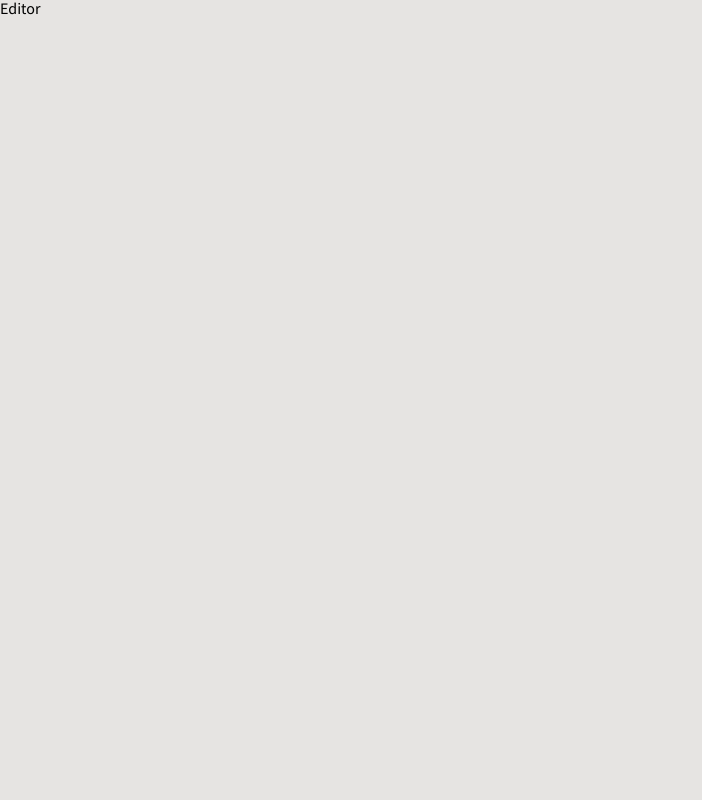
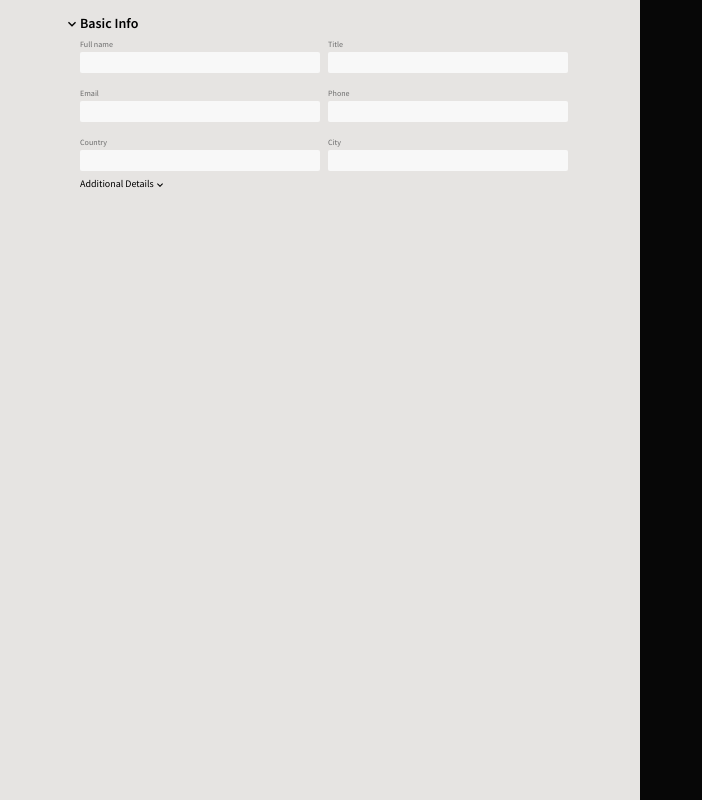
Before and after one commit to sndell/simple-cv, a React (Create React App) app: page /editor in a window 1280 px wide. Shown: the whole page, without its empty margins (0-702 px from the left). Built offline with nearby package versions, Linux system fonts and the light colour scheme.

Commit message:
added react redux + started working on editor

```diff
--- a/package.json
+++ b/package.json
@@ -3,6 +3,7 @@
   "version": "0.1.0",
   "private": true,
   "dependencies": {
+    "@reduxjs/toolkit": "^1.8.5",
     "@testing-library/jest-dom": "^5.16.5",
     "@testing-library/react": "^13.4.0",
     "@testing-library/user-event": "^14.4.3",
@@ -13,6 +14,8 @@
     "@types/styled-components": "^5.1.26",
     "react": "^18.2.0",
     "react-dom": "^18.2.0",
+    "react-icons": "^4.4.0",
+    "react-redux": "^8.0.2",
     "react-router-dom": "6.3.0",
     "react-scripts": "5.0.1",
     "styled-components": "^5.3.5",
--- a/src/App.tsx
+++ b/src/App.tsx
@@ -1,16 +1,20 @@
+import store from './store';
+import { Provider } from 'react-redux';
 import GlobalStyles from './common/styles/global';
+import { ThemeProvider } from 'styled-components';
 import theme from './common/styles/theme';
-import { ThemeProvider } from 'styled-components';
 import { Outlet } from 'react-router-dom';
 
 type Props = {};
 
 const App = (props: Props) => {
   return (
-    <ThemeProvider theme={theme}>
-      <GlobalStyles />
-      <Outlet />
-    </ThemeProvider>
+    <Provider store={store}>
+      <ThemeProvider theme={theme}>
+        <GlobalStyles />
+        <Outlet />
+      </ThemeProvider>
+    </Provider>
   );
 };
 
--- a/src/common/styles/theme.ts
+++ b/src/common/styles/theme.ts
@@ -1,6 +1,6 @@
 const theme = {
   colors: {
-    primary: '#ffffff',
+    primary: '#f8f8f8',
     secondary: '#070707',
     secondary_dark: '#000000',
     tertiary: '#303030',
--- /dev/null
+++ b/src/pages/editor/components/Basic.tsx
@@ -0,0 +1,125 @@
+import styled from 'styled-components';
+import { MdExpandMore, MdExpandLess } from 'react-icons/md';
+import { useState } from 'react';
+// import { IBasic } from '../../../types/editor';
+
+type Props = {};
+
+const Basic = (props: Props) => {
+  const [expanded, setExpanded] = useState(false);
+  const toggleExpanded = () => {
+    setExpanded((old) => !old);
+    console.log('helo');
+  };
+  return (
+    <Wrapper>
+      <Text>
+        <MdExpandMore />
+        <h1>Basic Info</h1>
+      </Text>
+      <Inputs>
+        <Container>
+          <label htmlFor="name">Full name</label>
+          <input type="text" id="name" />
+        </Container>
+        <Container>
+          <label htmlFor="title">Title</label>
+          <input type="text" id="title" />
+        </Container>
+        <Container>
+          <label htmlFor="email">Email</label>
+          <input type="text" id="email" />
+        </Container>
+        <Container>
+          <label htmlFor="phone">Phone</label>
+          <input type="text" id="phone" />
+        </Container>
+        <Container>
+          <label htmlFor="country">Country</label>
+          <input type="text" id="country" />
+        </Container>
+        <Container>
+          <label htmlFor="city">City</label>
+          <input type="text" id="city" />
+        </Container>
+        {expanded && (
+          <>
+            <Container>
+              <label htmlFor="address">Adress</label>
+              <input type="text" id="address" />
+            </Container>
+            <Container>
+              <label htmlFor="zip">Zip code</label>
+              <input type="text" id="zip" />
+            </Container>
+          </>
+        )}
+      </Inputs>
+      <Expand onClick={toggleExpanded}>
+        <h1>Additional Details</h1>
+        {expanded ? <MdExpandLess /> : <MdExpandMore />}
+      </Expand>
+    </Wrapper>
+  );
+};
+
+const Wrapper = styled.div`
+  padding: 16px 80px;
+`;
+
+const Text = styled.div`
+  display: flex;
+  margin-left: -16px;
+  margin-bottom: 8px;
+  cursor: pointer;
+
+  h1 {
+    font-size: 14px;
+    font-weight: 600;
+  }
+`;
+
+const Expand = styled.div`
+  display: flex;
+  margin-top: 8px;
+  cursor: pointer;
+  user-select: text;
+
+  h1 {
+    font-size: 10px;
+    font-weight: 500;
+  }
+  svg {
+    font-size: 12px;
+  }
+`;
+
+const Inputs = styled.div`
+  display: grid;
+  grid-template-columns: 50% 50%;
+  row-gap: 16px;
+  column-gap: 8px;
+`;
+
+const Container = styled.div`
+  width: 100%;
+  display: flex;
+  flex-direction: column;
+
+  label {
+    font-size: 8px;
+    color: ${({ theme }) => theme.colors.text.tertiary};
+    margin-bottom: 4px;
+  }
+
+  input {
+    font-size: 10px;
+    padding: 4px 6px;
+    border: none;
+    border-radius: 2px;
+    outline: none;
+    background-color: ${({ theme }) => theme.colors.primary};
+  }
+`;
+
+export default Basic;
--- /dev/null
+++ b/src/pages/editor/components/Preview.tsx
@@ -0,0 +1,19 @@
+import React from 'react';
+import styled from 'styled-components';
+
+type Props = {};
+
+const Preview = (props: Props) => {
+  return <Wrapper></Wrapper>;
+};
+
+const Wrapper = styled.div`
+  background-color: ${({ theme }) => theme.colors.secondary};
+  height: 100vh;
+
+  h1 {
+    color: white;
+  }
+`;
+
+export default Preview;
--- a/src/pages/editor/components/index.tsx
+++ b/src/pages/editor/components/index.tsx
@@ -1,7 +1,21 @@
+import styled from 'styled-components';
+import Preview from './Preview';
+import Basic from './Basic';
+
 type Props = {};
 
 const Editor = (props: Props) => {
-  return <h1>Editor</h1>;
+  return (
+    <Wrapper>
+      <Basic />
+      <Preview />
+    </Wrapper>
+  );
 };
 
+const Wrapper = styled.div`
+  display: grid;
+  grid-template-columns: 50% 50%;
+`;
+
 export default Editor;
--- a/src/pages/home/components/index.tsx
+++ b/src/pages/home/components/index.tsx
@@ -1,7 +1,18 @@
+import { useNavigate } from 'react-router-dom';
 import styled from 'styled-components';
 type Props = {};
 
 const Home = (props: Props) => {
+  const navigate = useNavigate();
+
+  const handleNew = () => {
+    navigate('/editor');
+  };
+
+  const handleSaved = () => {
+    console.log('savveev');
+  };
+
   return (
     <Wrapper>
       <Content>
@@ -10,8 +21,12 @@ const Home = (props: Props) => {
           <p>Create and view dynamic CVs</p>
         </Text>
         <Buttons>
-          <button type="button">New</button>
-          <button type="button">Saved</button>
+          <button type="button" onClick={handleNew}>
+            New
+          </button>
+          <button type="button" onClick={handleSaved}>
+            Saved
+          </button>
         </Buttons>
       </Content>
     </Wrapper>
--- /dev/null
+++ b/src/store/edit.ts
@@ -0,0 +1,17 @@
+import { createSlice } from '@reduxjs/toolkit';
+
+export const edit = createSlice({
+  name: 'edit',
+  initialState: {
+    mode: '',
+  },
+  reducers: {
+    SET_MODE: (state, action) => {
+      state.mode = action.payload;
+    },
+  },
+});
+
+export const { SET_MODE } = edit.actions;
+export const selectHeaders = (state: any) => state.auth.headers;
+export default edit.reducer;
--- /dev/null
+++ b/src/store/index.ts
@@ -0,0 +1,8 @@
+import { configureStore } from '@reduxjs/toolkit';
+import editReducer from './edit';
+
+export default configureStore({
+  reducer: {
+    edit: editReducer,
+  },
+});
```
Also changed, not shown: src/types/editor.d.ts (added, +60 -0 lines), 1 other file (tests, documents, lock files or other folders).
